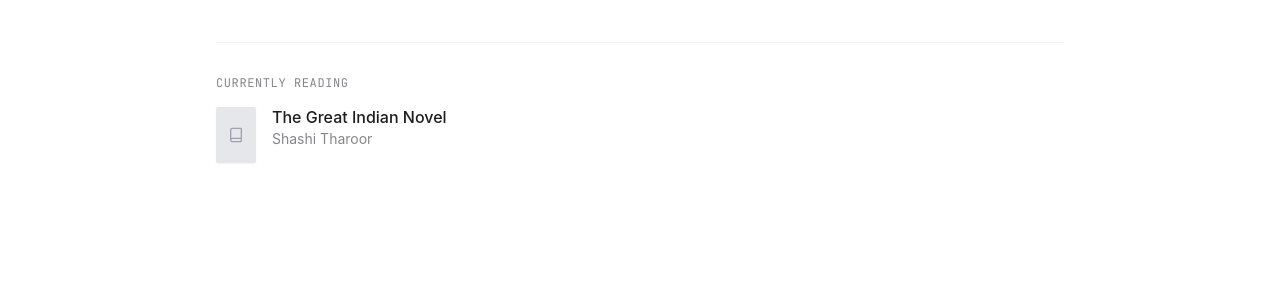
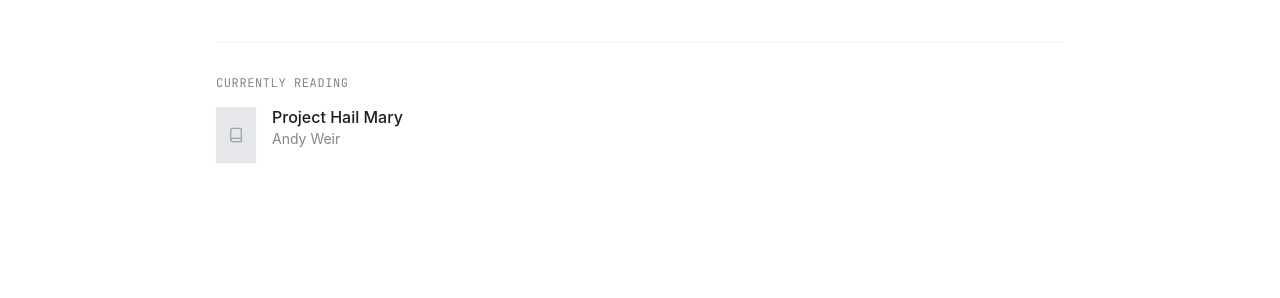
Before and after one commit to harsh-nahar/harsh-nahar.github.io, a Jekyll site: the page built from index.md, in a window 1280 px wide. Shown: the part 510-808 px from the top of the page. Built offline with Jekyll 4.4.1, drawn with Linux system fonts in a browser that asks for light colours.

Commit message:
Update Currently Reading

```diff
--- a/_layouts/home.html
+++ b/_layouts/home.html
@@ -32,13 +32,13 @@
 
     <div class="pt-8 border-t border-gray-100 dark:border-white/10">
         <p class="font-mono text-xs text-[#86868b] dark:text-gray-500 uppercase tracking-wider mb-4">Currently Reading</p>
-        <a href="https://www.goodreads.com/book/show/22249683" target="_blank" class="group inline-flex items-start gap-4 hover:opacity-80 transition-opacity">
+        <a href="https://www.goodreads.com/book/show/54493401" target="_blank" class="group inline-flex items-start gap-4 hover:opacity-80 transition-opacity">
             <div class="h-14 w-10 bg-gray-200 dark:bg-gray-800 rounded-sm shadow-sm flex-shrink-0 flex items-center justify-center">
                  <i data-lucide="book" class="w-4 h-4 text-gray-400"></i>
             </div>
             <div>
-                <h3 class="text-base font-medium leading-tight dark:text-white group-hover:text-blue-600 dark:group-hover:text-blue-400 transition-colors">The Great Indian Novel</h3>
-                <p class="text-sm text-[#86868b] dark:text-gray-500 mt-0.5">Shashi Tharoor</p>
+                <h3 class="text-base font-medium leading-tight dark:text-white group-hover:text-blue-600 dark:group-hover:text-blue-400 transition-colors">Project Hail Mary</h3>
+                <p class="text-sm text-[#86868b] dark:text-gray-500 mt-0.5">Andy Weir</p>
             </div>
         </a>
     </div>
```
